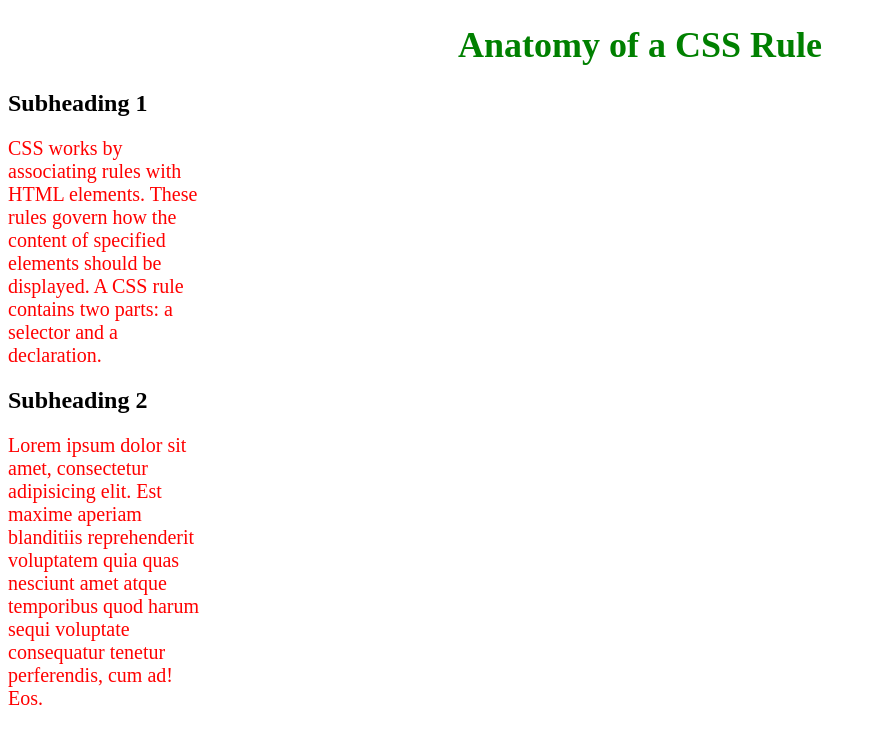
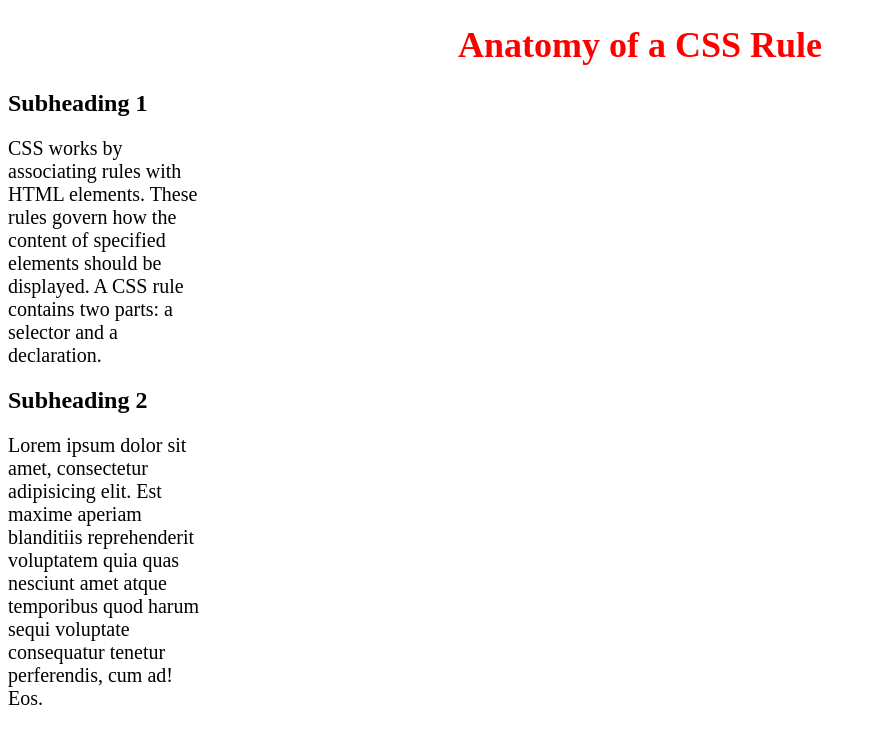
Before and after one commit to carlosaenz26/Carlosaenz, a Jekyll site: the page site/index.html, which Jekyll copies as it is, in a window 1280 px wide. Shown: the top 744 px of the page, without its empty margins (0-876 px from the left). Built offline with Jekyll 4.4.1, drawn with Linux system fonts in a browser that asks for light colours.

Commit message:
cambio letra a negro

```diff
--- a/site/index.html
+++ b/site/index.html
@@ -5,13 +5,13 @@
 <title>Anatomy of a CSS Rule</title>
 <style>
 p {
-  color: red;
+  color: black;
   font-size: 20px;
   width: 200px;
 }
 
 h1 {
-  color: green;
+  color: red;
   font-size: 36px;
   text-align: center;
 }
```
